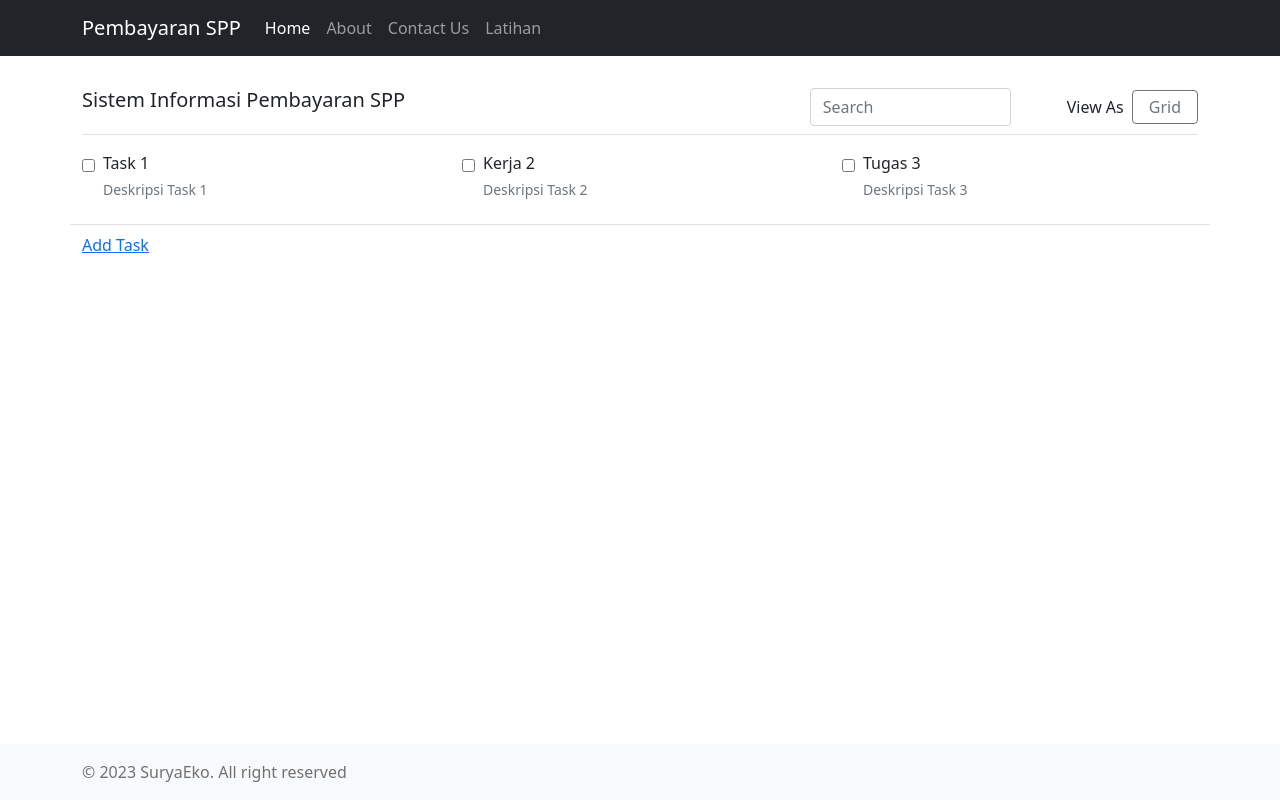
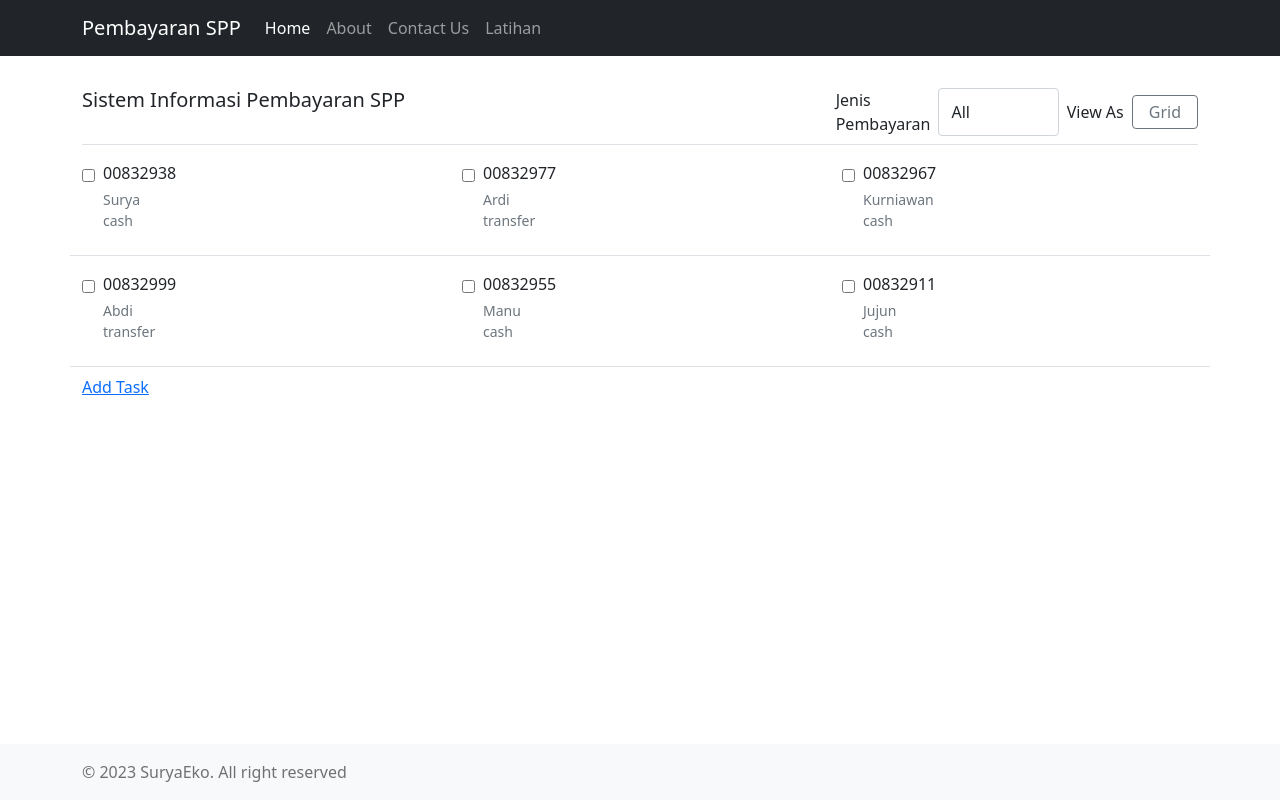
Before and after one commit to suryaekop/PembayaranSPP, a Nuxt app: page / in a window 1280 px wide. Built offline with nearby package versions, Linux system fonts and the light colour scheme.

Commit message:
Menambahkan Filtering data

```diff
--- a/components/Card/CardItem.vue
+++ b/components/Card/CardItem.vue
@@ -1,16 +1,17 @@
 <template>
     <div :class="['item-task d-flex align-items-start border-bottom pt-3 pb-4', isGrid ? 'col-12 col-md-6 col-lg-4' : 'col-12']">
-    <input id="task" v-model="localTask.isDone"  type="checkbox"  name="status"  class="me-2 mt-2" :checked="task.isDone" >
-    <div :class="['d-flex flex-column', task.isDone ? 'text-decoration-line-through fst-italic' : '']">
-        <div class="title-task mb-1">{{ task.title }}</div>
-        <div class="description-task small text-muted">{{ task.description }}</div>
+    <input id="task" v-model="localTask.isDone"  type="checkbox"  name="status"  class="me-2 mt-2" :checked="student.isDone" >
+    <div :class="['d-flex flex-column', student.isDone ? 'text-decoration-line-through fst-italic' : '']">
+        <div class="title-task mb-1">{{ student.nis }}</div>
+        <div class="description-task small text-muted">{{ student.nama }}</div>
+        <div class="description-task small text-muted">{{ student.pembayaran }}</div>
     </div>
         </div>
 </template>
 <script>
     export default{
         props : {
-            task :{
+            student :{
                 type: Object,
                 default() {
                     return{}
@@ -25,10 +26,10 @@
         computed : {
             localTask:{
                 get(){
-                    return this.task
+                    return this.student
                 },
                 set(newValue){
-                    this.$emit('update:task', newValue)
+                    this.$emit('update:student', newValue)
             },
         },
     }
--- a/pages/index.vue
+++ b/pages/index.vue
@@ -4,7 +4,13 @@
     <div class="title border-bottom d-flex align-item-center justify-content-between py-2">
     <h5>Sistem Informasi Pembayaran SPP</h5>
     <div class="d-flex align-item-center ms-auto">
-      <input v-model="searchQuery" type="text"  class="form-control" placeholder="Search">
+        <span class="me-2">Jenis Pembayaran</span>
+      <select v-model="pembayaran" class="form-control w-75" >
+      <option value="">All</option>
+      <option value="cash">Cash</option>
+      <option value="transfer">Transfer</option>
+      <option value="kredit">Kredit</option>
+      </select>
       <div class="d-flex align-items-center justify-content-end w-100">
       <span class="me-2">View As</span>
       <button class="btn btn-outline-secondary py-1 px-3" @click="isGrid=!isGrid">{{ isGrid?'Grid':'List' }}</button>
@@ -12,7 +18,7 @@
     </div>
   </div>
     <div class="list-task row">
-      <CardItem v-for="(task,i) in resultQuery" :key="i" :task="task" :isGrid="isGrid" />
+      <CardItem v-for="student in filteredStudents" :key="student.nis" :student="student" :isGrid="isGrid" />
     </div>
     <div class="action py-2">
       <a v-if="!isCreating" href="#" class="add-button"  @click="isCreating=!isCreating">Add Task</a>
@@ -50,40 +56,76 @@ export default {
       // status sebelum menambahkan task
       isCreating: false,
       // daftar task
-      tasks : [
+      pembayaran : '',
+      students : [
         {
-          title : 'Task 1',
-          description : 'Deskripsi Task 1',
+          nis : '00832938',
+          nama : 'Surya',
+          kelas : 'X RPL 1',
+          pembayaran : 'cash',
           isDone : false,
         },
         {
-          title : 'Kerja 2',
-          description : 'Deskripsi Task 2',
+          nis : '00832977',
+          nama : 'Ardi',
+          kelas : 'XI RPL 1',
+          pembayaran : 'transfer',
           isDone : false,
         },
         {
-          title : 'Tugas 3',
-          description : 'Deskripsi Task 3',
+          nis : '00832967',
+          nama : 'Kurniawan',
+          kelas : 'XII RPL 2',
+          pembayaran : 'cash',
           isDone : false,
-        }
+        },
+        {
+          nis : '00832999',
+          nama : 'Abdi',
+          kelas : 'X AKT 1',
+          pembayaran : 'transfer',
+          isDone : false,
+        },
+        {
+          nis : '00832955',
+          nama : 'Manu',
+          kelas : 'XI RPL 3',
+          pembayaran : 'cash',
+          isDone : false,
+        },
+        {
+          nis : '00832911',
+          nama : 'Jujun',
+          kelas : 'XI RPL 4',
+          pembayaran : 'cash',
+          isDone : false,
+        },
       ],
     }
   },
   computed : {
     resultQuery(){
       if(this.searchQuery){
-        return this.tasks.filter((item) => {
+        return this.students.filter((item) => {
           return this.searchQuery
           .toLowerCase()
           .split(" ")
-          .every((v) => item.title.toLowerCase().includes(v));
+          .every((v) => item.nama.toLowerCase().includes(v));
         });
       } else{
-        console.log(this.tasks);
-        return this.tasks
+        console.log(this.students);
+        return this.students
       }
-    }
-  }
+    },
+    filteredStudents(){
+      if(!this.pembayaran){
+        return this.students;
+      }
+      return this.students.filter(student => !student.pembayaran.indexOf(this.pembayaran));
+
+    },
+
+  },
 }
 </script>
 <style>
--- a/pages/latihan.vue
+++ b/pages/latihan.vue
@@ -1,9 +1,9 @@
 <template>
     <div>
-        <select @change="updateSelectedCategory($event.target.value)">
-        <option value="">All</option>
-        <option value="Lunas">Lunas</option>
-        <option value="Kredit">Kredit</option>
+        <select v-model = "category" class="form-control">
+        <option value="cash">Cash</option>
+        <option value="lunas">Lunas</option>
+        <option value="kredit">Kredit</option>
         </select>
         <ul>
             <li v-for="student in filteredStudents" :key="student.id">{{ student.name }}</li>
@@ -17,34 +17,21 @@ export default{
     },
     data(){
         return{
-            selectedCategory: null,
+            category : '',
             students : [
-                {id : 1, name: 'Surya', category : 'Lunas'},
-                {id : 2, name: 'Ardi', category : 'Kredit'},
-                {id : 3, name: 'Kurniawan', category : 'Lunas'},
+                {id : 1, name: 'Surya', category : 'lunas'},
+                {id : 2, name: 'Ardi', category : 'kredit'},
+                {id : 3, name: 'Kurniawan', category : 'lunas'},
             ],
+
         };
     },
     computed : {
         filteredStudents(){
-            if(!this.selectedCategory){
+            if(!this.category){
                 return this.students;
             }
-            return this.students.filter((student) => student.category === this.selectedCategory);
-        },
-    },
-
-    watch : {
-        filteredStudents(value){
-            this.students = value;
-        },
-    },
-    methods : {
-        updateSelectedCategory(category){
-            this.selectedCategory = category;
-        },
-        clearSelectedCategory(){
-            this.selectedCategory = null;
+            return this.students.filter(student => !student.category.indexOf(this.category));
         },
     },
 }
```
